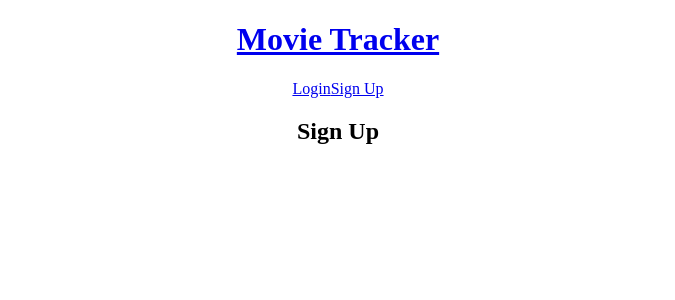
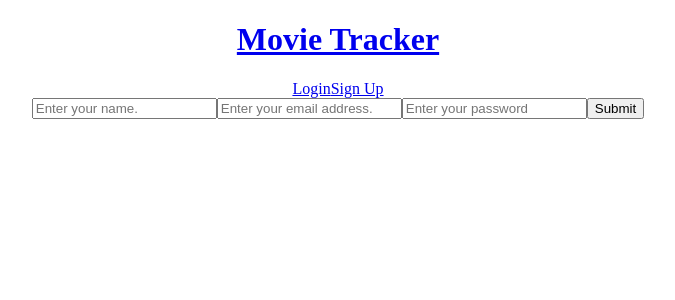
Before and after one commit to mngatewood/movie-tracker2, a React (Create React App) app: page /signup in a window 1280 px wide. Shown: the top 300 px of the page, without its empty margins (302-977 px from the left). Built offline with nearby package versions, Linux system fonts and the light colour scheme; no server answers.

Commit message:
Adds user to database

```diff
--- a/src/apiCalls/apiCalls.js
+++ b/src/apiCalls/apiCalls.js
@@ -25,7 +25,7 @@ const movieCleaner = (moviesArray) => {
   });
 };
 
-export const userLogin = async (credentials) => {
+export const userLogin = async credentials => {
   const url = 'api/users';
   try {
     const response = await fetch(url, {
@@ -33,9 +33,24 @@ export const userLogin = async (credentials) => {
       body: JSON.stringify(credentials),
       headers: { 'Content-Type': 'application/json' }
     });
-    const data = await response.json();
-    return data.data;
+    const user = await response.json();
+    return user.data;
   } catch (error) {
     throw error;
   }
 };
+
+export const userSignup = async accountInfo => {
+  const url = 'api/users/new';
+  try {
+    const response = await fetch(url, {
+      method: 'POST',
+      body: JSON.stringify(accountInfo),
+      headers: { 'Content-Type': 'application/json' }
+    });
+    const userId = await response.json();
+    console.log(userId);
+  } catch (error) {
+    throw error;
+  }
+};
--- a/src/containers/Login/Login.js
+++ b/src/containers/Login/Login.js
@@ -14,7 +14,7 @@ export class Login extends Component {
     };
   }
 
-  handleChange = (event) => {
+  handleChange = event => {
     const { name, value } = event.target;
     this.setState({ [name]: value });
   }
--- a/src/containers/Signup/Signup.js
+++ b/src/containers/Signup/Signup.js
@@ -1,15 +1,55 @@
 import React, { Component } from 'react';
 import './Signup.css';
+import { userSignup } from '../../apiCalls/apiCalls';
 
 export default class Signup extends Component {
   constructor() {
     super();
+
+    this.state = {
+      name: '',
+      email: '',
+      password: ''
+    };
   }
+
+  handleSubmit = async event => {
+    event.preventDefault();
+    userSignup(this.state);
+  }
+
+  handleChange = event => {
+    const { name, value } = event.target;
+    this.setState({ [name]: value });
+  };
+
   render() {
-    return (
-      <div>
-        <h2>Sign Up</h2>
-      </div>
-    );
+    return <div>
+      <form onSubmit={this.handleSubmit}>
+        <input
+          type="text"
+          name="name"
+          value={this.state.name}
+          placeholder="Enter your name."
+          onChange={this.handleChange} />
+        <input
+          type="text"
+          name="email"
+          value={this.state.email}
+          placeholder="Enter your email address."
+          onChange={this.handleChange} />
+        <input
+          type="password"
+          name="password"
+          value={this.state.password}
+          placeholder="Enter your password"
+          onChange={this.handleChange} />
+        <button
+          type="submit"
+          name="submit">
+            Submit
+        </button>
+      </form>
+    </div>;
   }
 }
```
Also changed, not shown: src/containers/Header/Header.js (line endings or trailing spaces).
